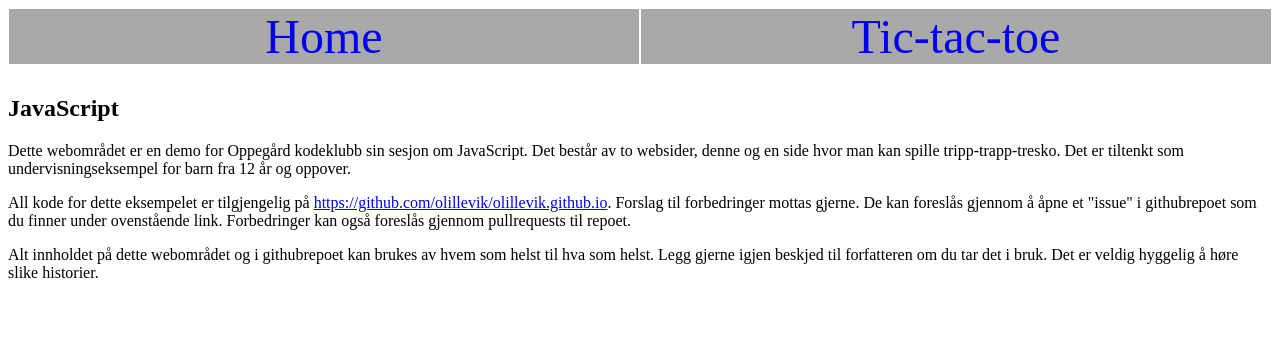
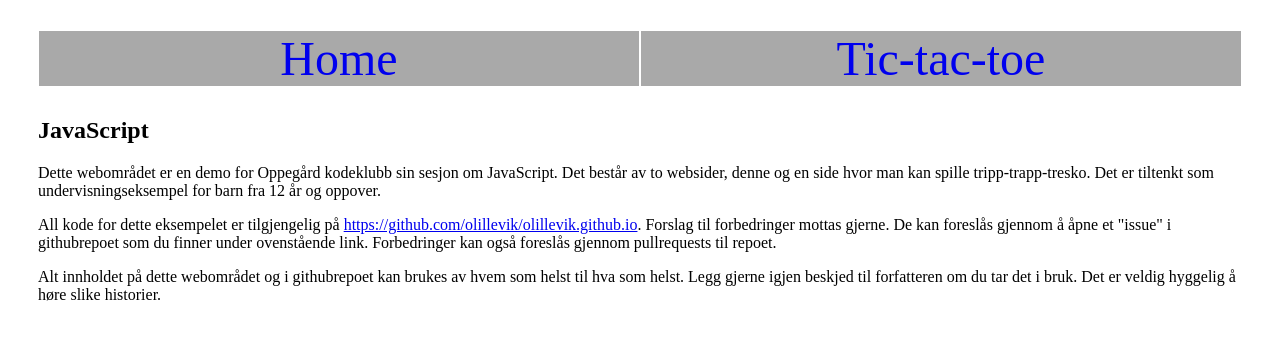
Before and after one commit to olillevik/olillevik.github.io, a plain HTML site: page kodeklubben.html in a window 1280 px wide. Drawn offline with Linux system fonts and the light colour scheme.

Commit message:
tweak style

```diff
--- a/styles.css
+++ b/styles.css
@@ -13,8 +13,9 @@
         min-width: 65vh;
     }
 
-    header {
-        margin-bottom: 30px;
+    header,
+    article {
+        margin: 30px;
     }
 
     header a {
```
